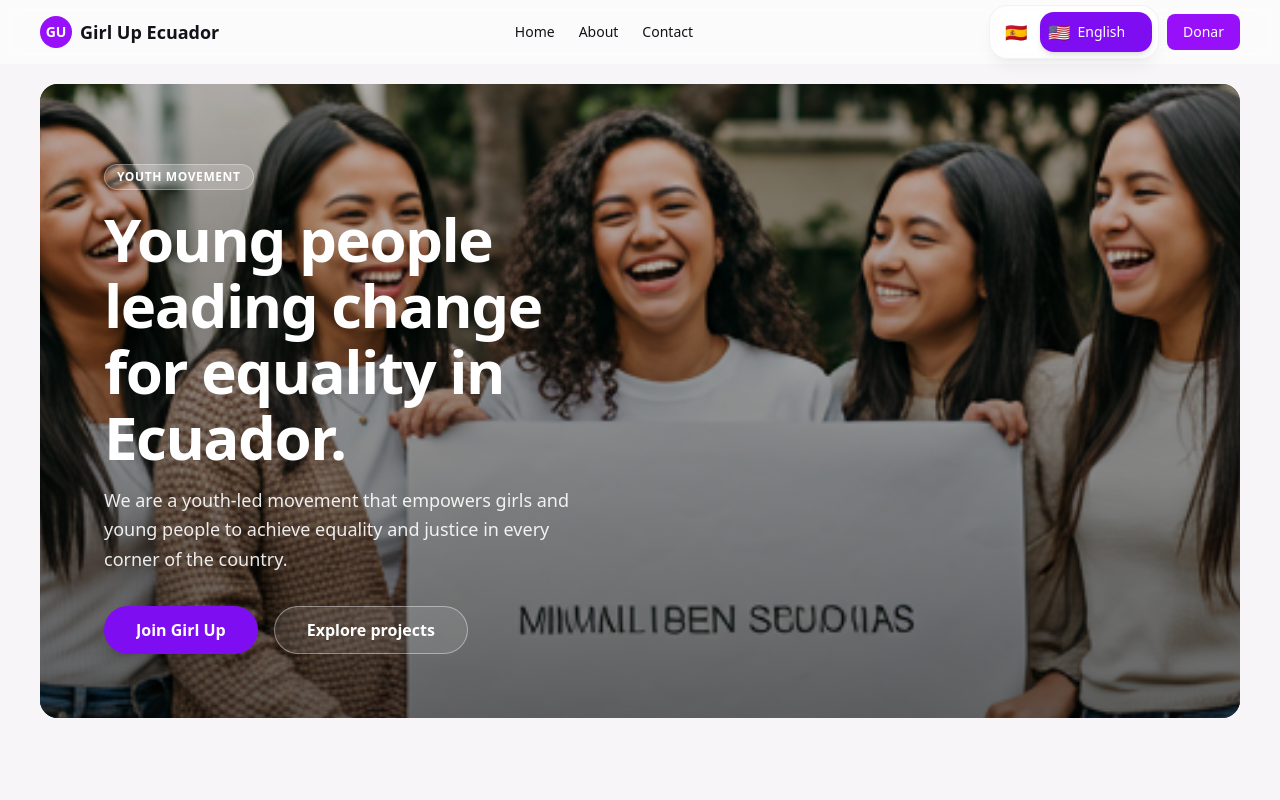
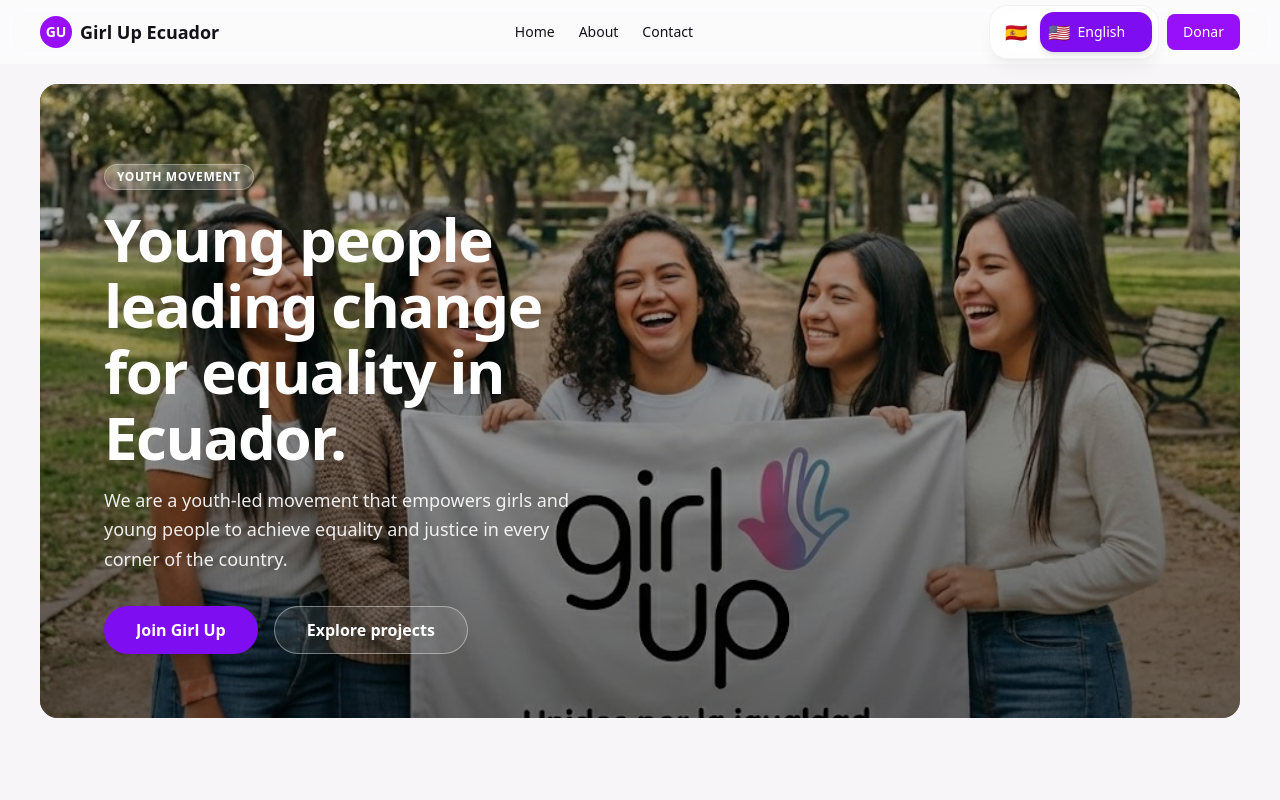
Before and after one commit to IMPETU-ONG-EC/girlup-landing-principal, a Next.js app: page /en in a window 1280 px wide. Shown: the top 800 px of the page. Built offline with nearby package versions, Linux system fonts and the light colour scheme.

Commit message:
feat: new image

```diff
--- a/src/modules/principal-landing/components/hero.tsx
+++ b/src/modules/principal-landing/components/hero.tsx
@@ -40,7 +40,7 @@
             data-alt="Diverse group of young Ecuadorian women and men laughing and holding a banner outdoors"
             style={{
               backgroundImage:
-                'linear-gradient(rgba(0, 0, 0, 0.2) 0%, rgba(0, 0, 0, 0.6) 100%), url("/images/hero-image.png")',
+                'linear-gradient(rgba(0, 0, 0, 0.2) 0%, rgba(0, 0, 0, 0.6) 100%), url("/images/hero-image.jpg")',
             }}
           >
             {/* background zoom/parallax suave */}
@@ -53,7 +53,7 @@
               viewport={{ once: true, amount: 0.4 }}
               style={{
                 backgroundImage:
-                  'linear-gradient(rgba(0, 0, 0, 0.2) 0%, rgba(0, 0, 0, 0.6) 100%), url("/images/hero-image.png")',
+                  'linear-gradient(rgba(0, 0, 0, 0.2) 0%, rgba(0, 0, 0, 0.6) 100%), url("/images/hero-image.jpg")',
                 backgroundSize: "cover",
                 backgroundPosition: "center",
               }}
```
Also changed, not shown: public/images/hero-image.jpg (added).
